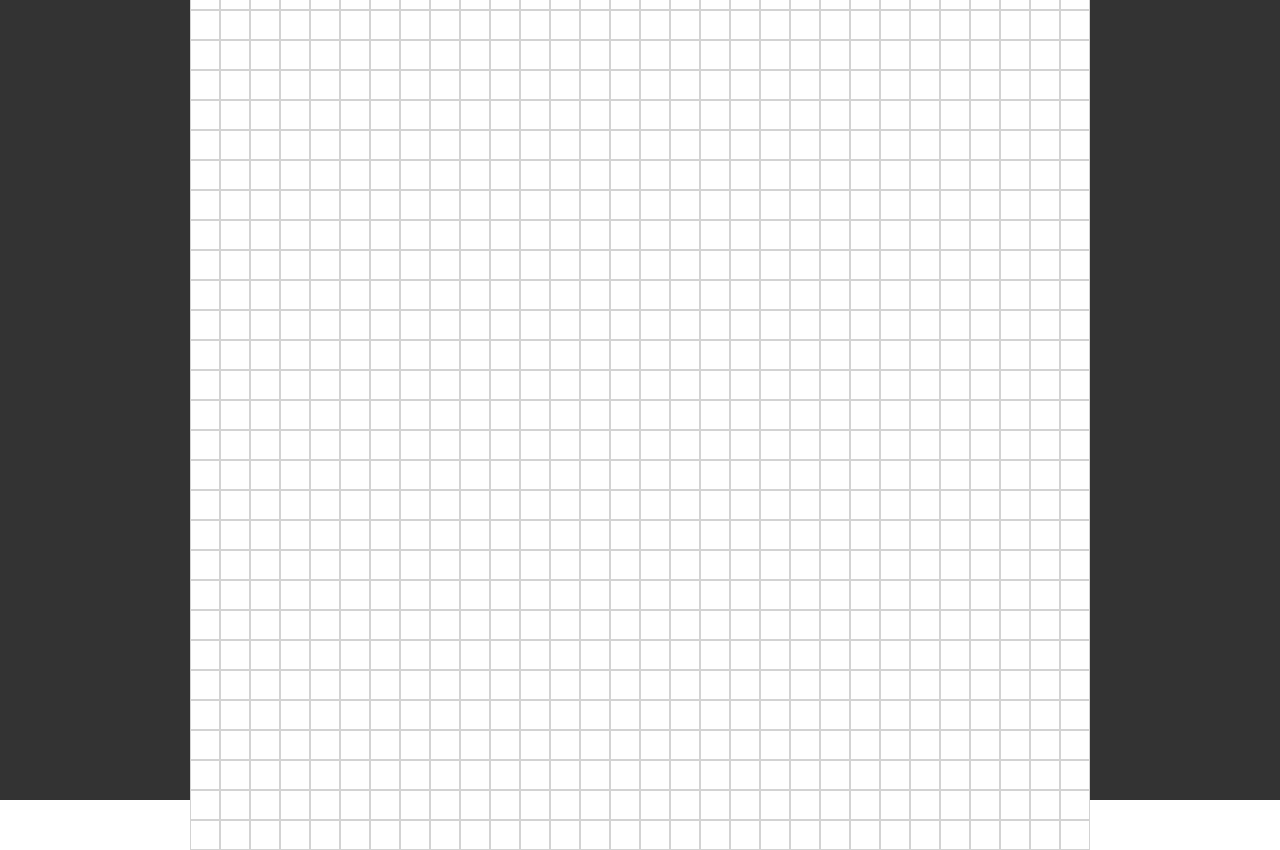
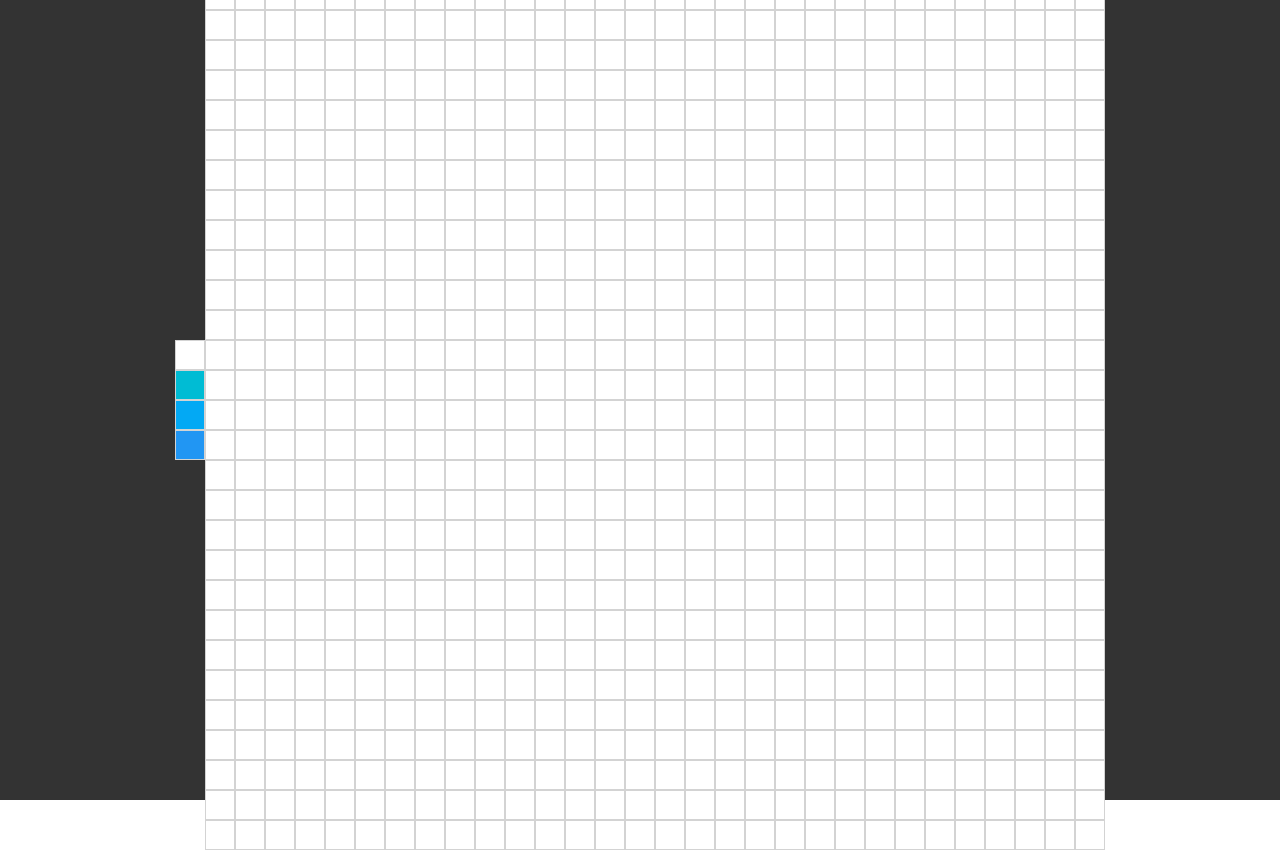
Before and after one commit to nasrob/pixelart-react, a React (Create React App) app: page / in a window 1280 px wide. Built offline with nearby package versions, Linux system fonts and the light colour scheme.

Commit message:
added color picker component

```diff
--- a/src/App.js
+++ b/src/App.js
@@ -1,9 +1,11 @@
 import "./App.css";
 import Canvas from "./components/Canvas";
+import ColorPicker from "./components/ColorPicker";
 
 function App() {
 	return (
 		<div className="App">
+			<ColorPicker />
 			<Canvas />
 		</div>
 	);
--- /dev/null
+++ b/src/components/ColorPicker.js
@@ -0,0 +1,14 @@
+import Colors from "../Colors";
+import Pixel from "./Pixel";
+
+const ColorPicker = (props) => {
+	return (
+		<div className="colorpicker">
+			{Colors.map((color, index) => {
+				return <Pixel key={index} background={color} />;
+			})}
+		</div>
+	);
+};
+
+export default ColorPicker;
```
